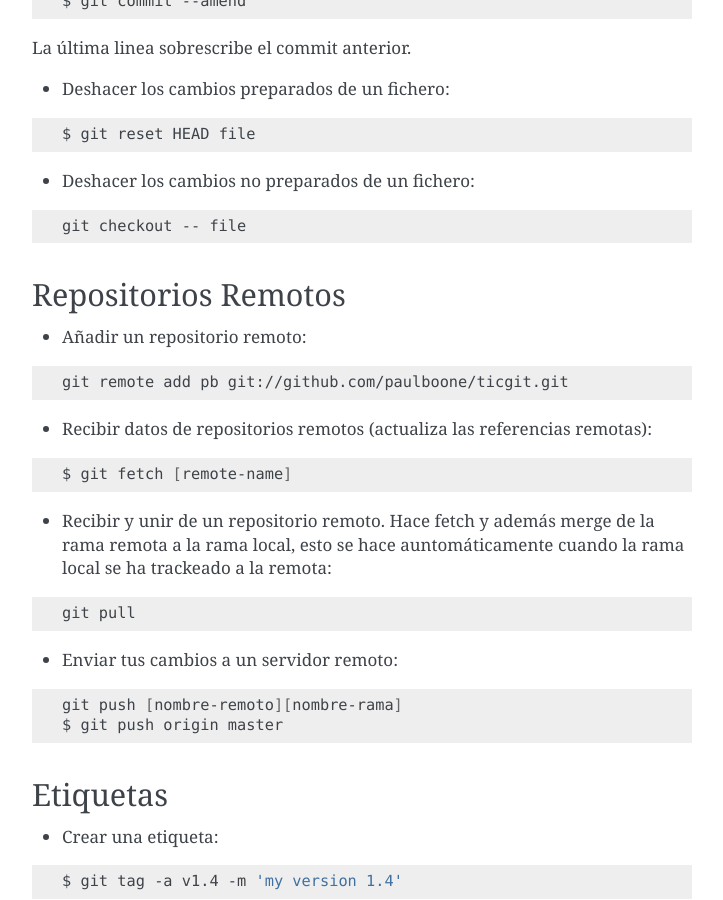
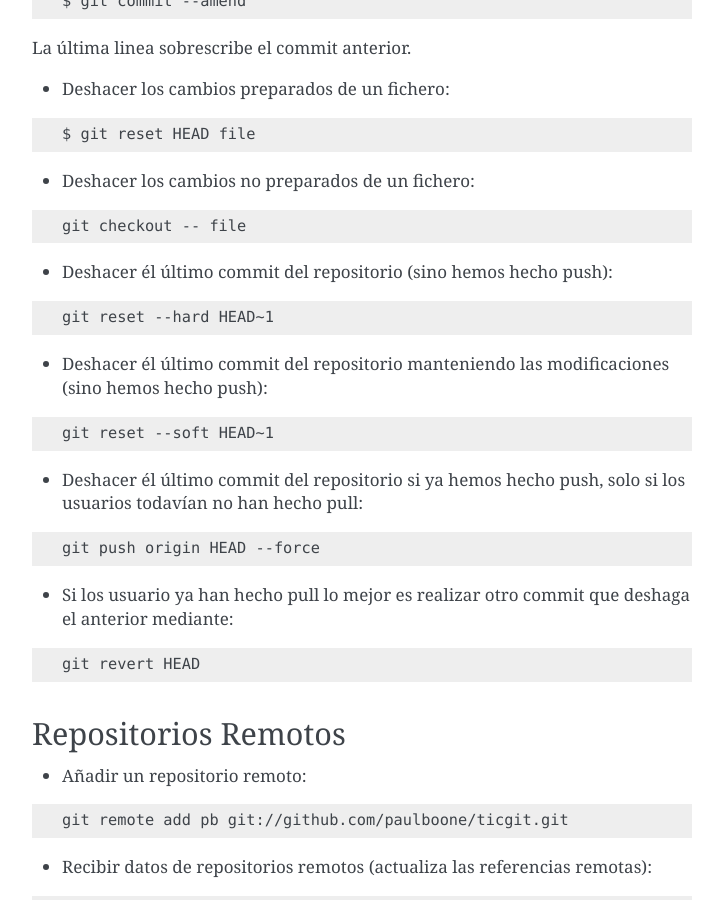
Before and after one commit to ejimenez/docs, a Sphinx documentation site: the page built from sphinx/source/git.rst, in a window 1280 px wide and 900 px high, scrolled down 688 px. Shown: the whole window, without its empty margins (388-1111 px from the left). Built offline with Sphinx 7.4.7, drawn with Linux system fonts in a browser that asks for light colours; pages that are not in the unit, such as notebooks, are missing from menus.

Commit message:
mejoras make y recetas git

```diff
--- a/sphinx/source/git.rst
+++ b/sphinx/source/git.rst
@@ -46,6 +46,32 @@ La última linea sobrescribe el commit anterior.
 .. code-block:: bash
 
     git checkout -- file
+
+* Deshacer él último commit del repositorio (sino hemos hecho push):
+
+.. code-block:: bash
+
+    git reset --hard HEAD~1
+
+* Deshacer él último commit del repositorio manteniendo las modificaciones (sino hemos hecho push):
+
+.. code-block:: bash
+
+    git reset --soft HEAD~1
+
+
+* Deshacer él último commit del repositorio si ya hemos hecho push, solo si los usuarios todavían no han hecho pull:
+
+.. code-block:: bash
+
+    git push origin HEAD --force
+
+* Si los usuario ya han hecho pull lo mejor es realizar otro commit que deshaga el anterior mediante:
+
+.. code-block:: bash
+
+    git revert HEAD
+
 
 Repositorios Remotos
 ====================
```
Also changed, not shown: 1 other file.
